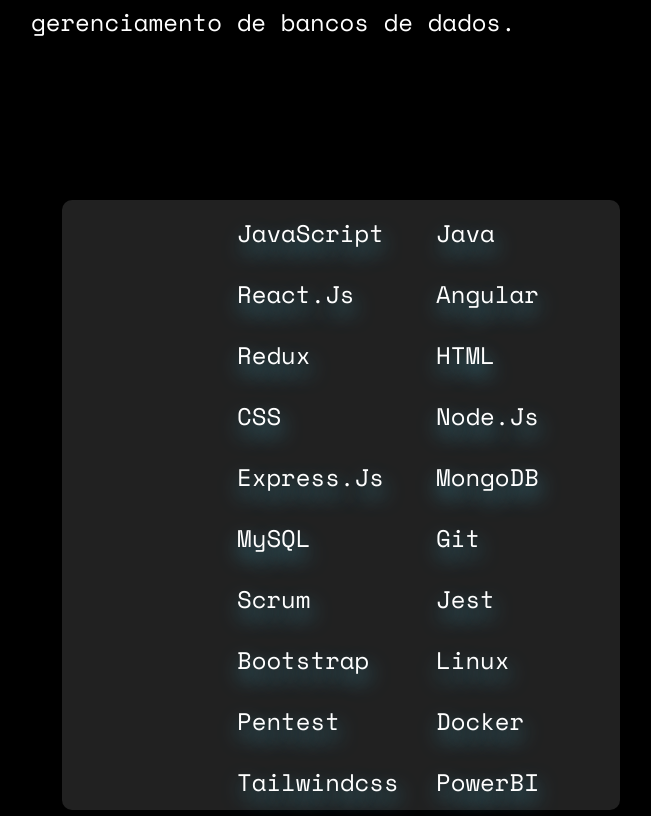
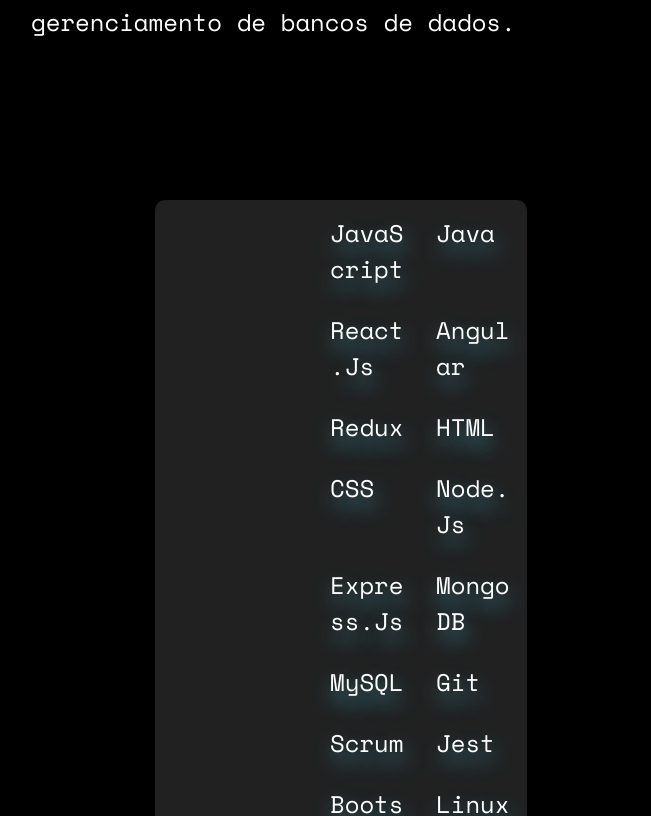
Before and after one commit to wesley-tuschi/wesley-tuschi-portfolio, a React (Create React App) app: page / in a window 1280 px wide. Shown: the part 5067-5883 px from the top of the page, without its empty margins (299-950 px from the left). Built offline with nearby package versions, Linux system fonts and the light colour scheme; a web font is replaced by a local one.

Commit message:
test push width 1200px

```diff
--- a/src/styles/Habilidades.css
+++ b/src/styles/Habilidades.css
@@ -142,3 +142,10 @@
     padding-left: 10em;
   }
 }
+
+@media (min-width: 1200px) {
+.skills-column {
+  margin-left: 20%;
+  margin-right: 20%;
+}
+}
```
